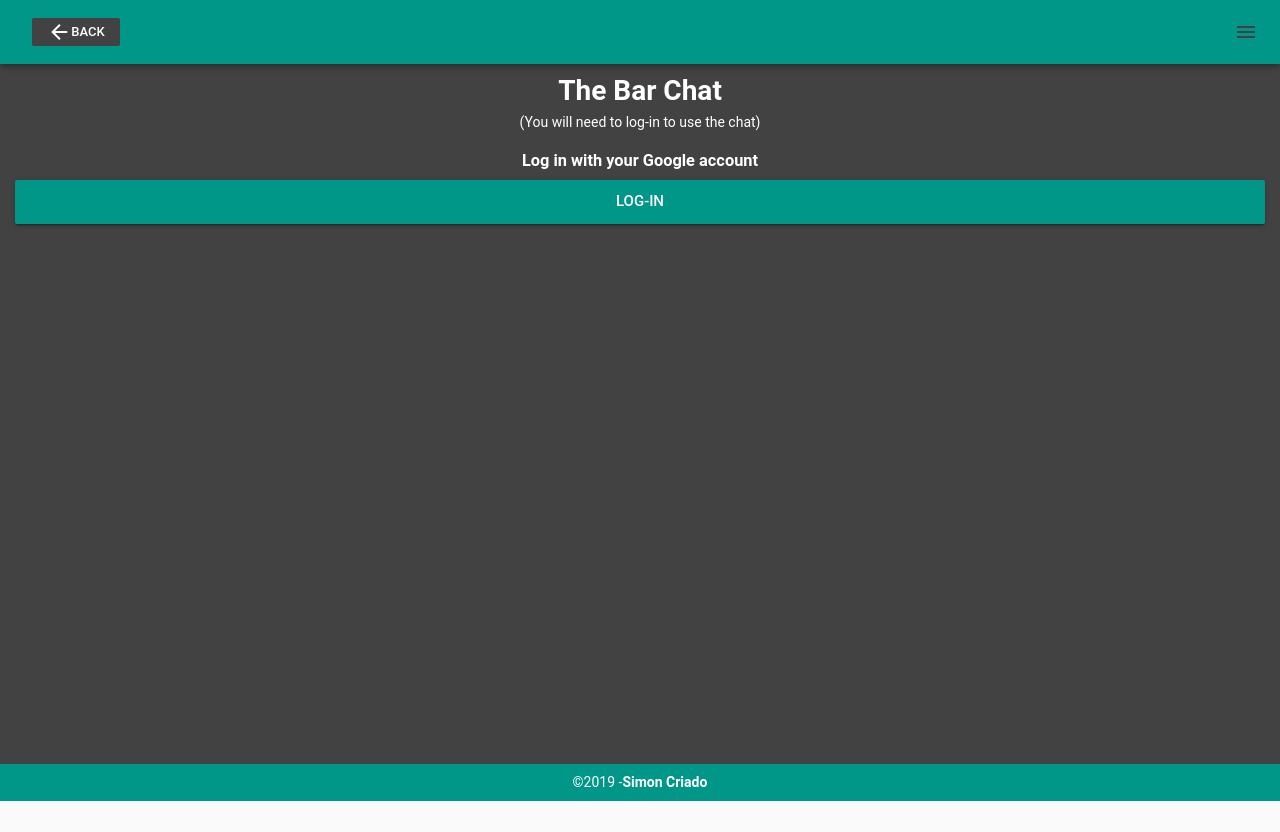
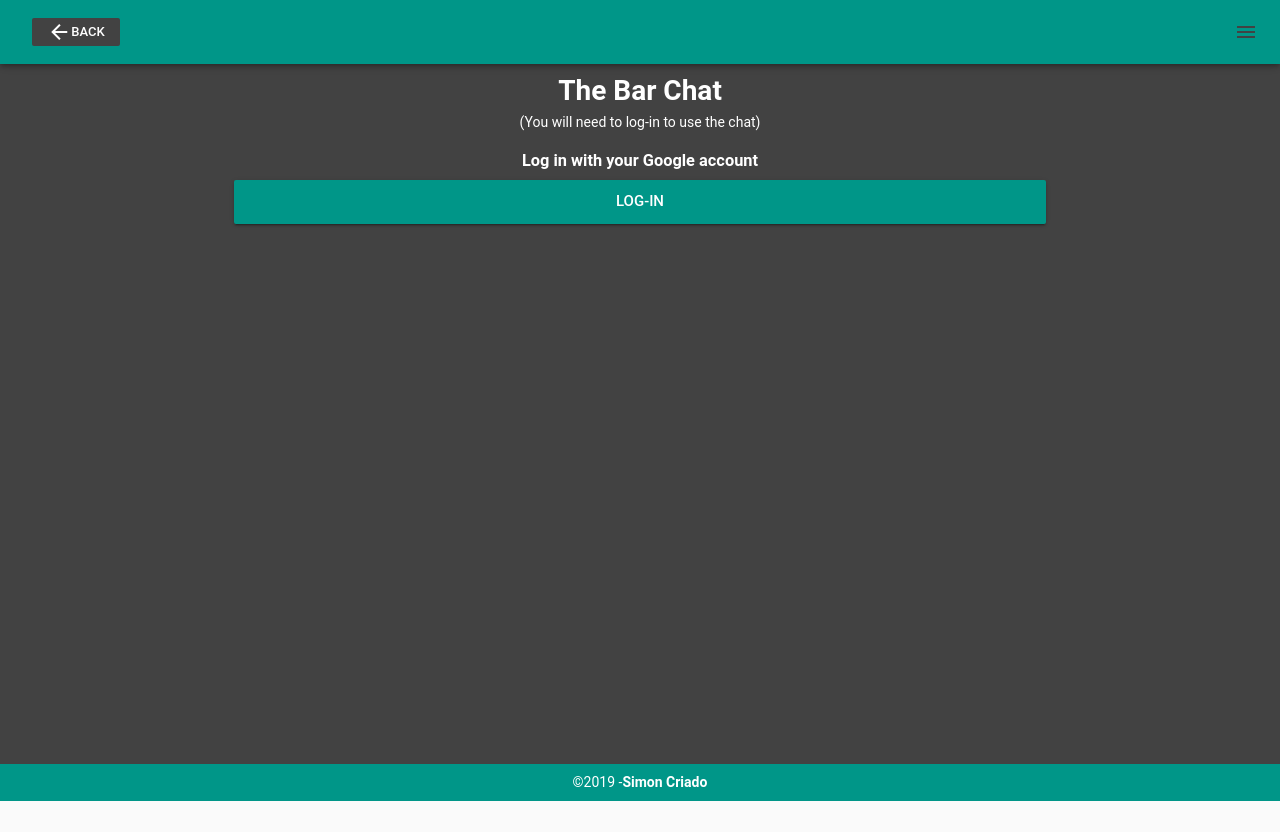
Before and after one commit to simoncriado/The-Cocktail-Website, a Vue app: page /logIn in a window 1280 px wide. Built offline with nearby package versions, Linux system fonts and the light colour scheme; no server answers.

Commit message:
LogIn button a bit smaller

```diff
--- a/src/views/logIn.vue
+++ b/src/views/logIn.vue
@@ -6,7 +6,7 @@
       <v-btn block color="#009688" large dark v-on:click="logIn()">Register</v-btn>
     </div>-->
     <h3>Log in with your Google account</h3>
-    <div>
+    <div class="cities">
       <v-btn block color="#009688" large dark v-on:click="logIn()">Log-In</v-btn>
     </div>
   </div>
```
